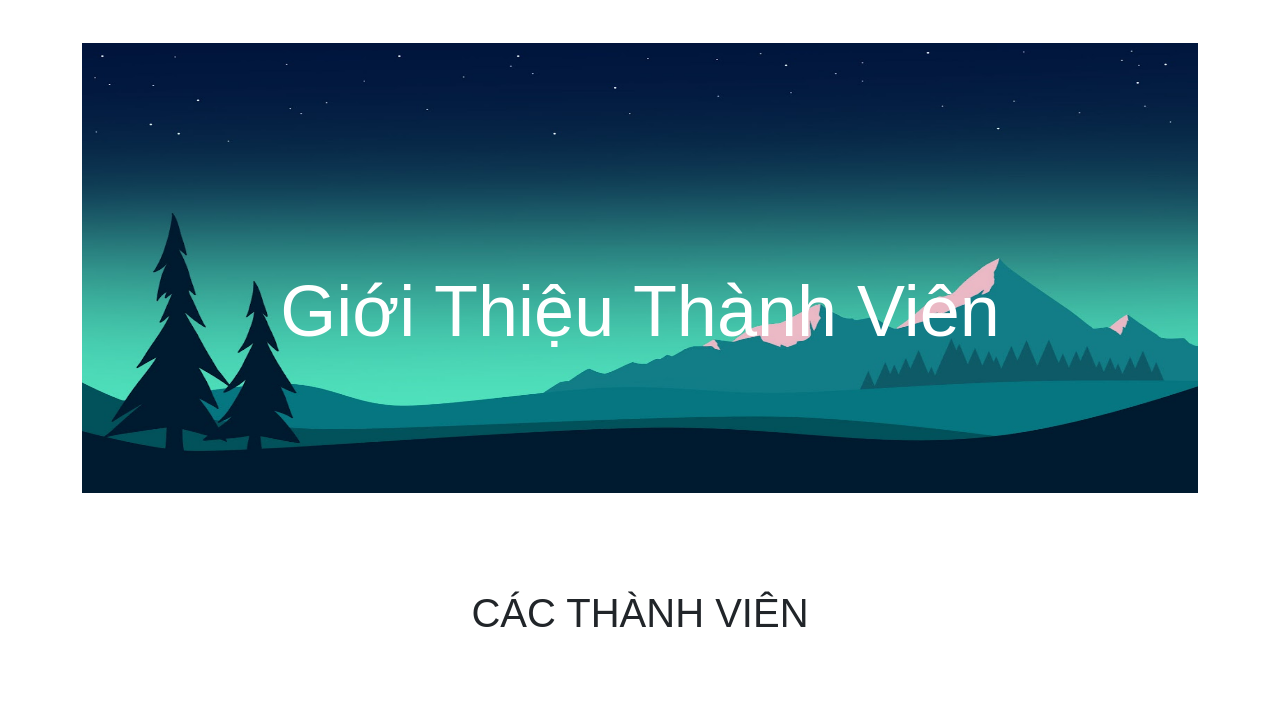
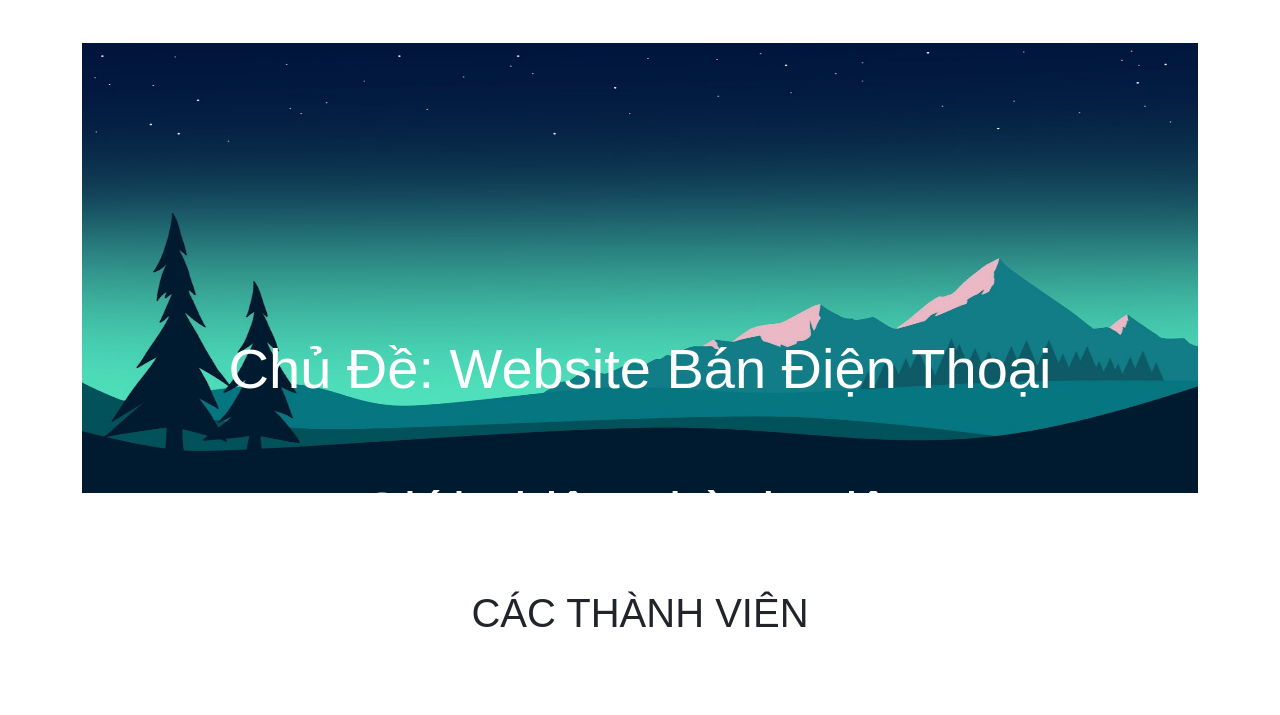
Before and after one commit to vuphuong748/index.html, a plain HTML site: page index.html in a window 1280 px wide. Shown: the part 85-800 px from the top of the page. Drawn offline with Linux system fonts and the light colour scheme; files whose address does not match are found by name.

Commit message:
Update index.html

```diff
--- a/index.html
+++ b/index.html
@@ -34,7 +34,8 @@
       <header class="position-relative text-center text-white mb-5">
         <img class="w-100" height="450" src="images/background-2d-dep-cho-photoshop_023229230.jpg" alt="">
         <div class="position-absolute top-50  start-50 translate-middle-x w-100 px-3" >
-          <h1 class="display-2 text-white"> Giới Thiệu Thành Viên</h1>
+          <h1 class="display-4 text-white"><br>Chủ Đề: Website Bán Điện Thoại <br> <br></h1>
+          <h2 class="display-4 text-white">Giới Thiệu Thành Viên</h2>
         </div>
       </header>
 
```
